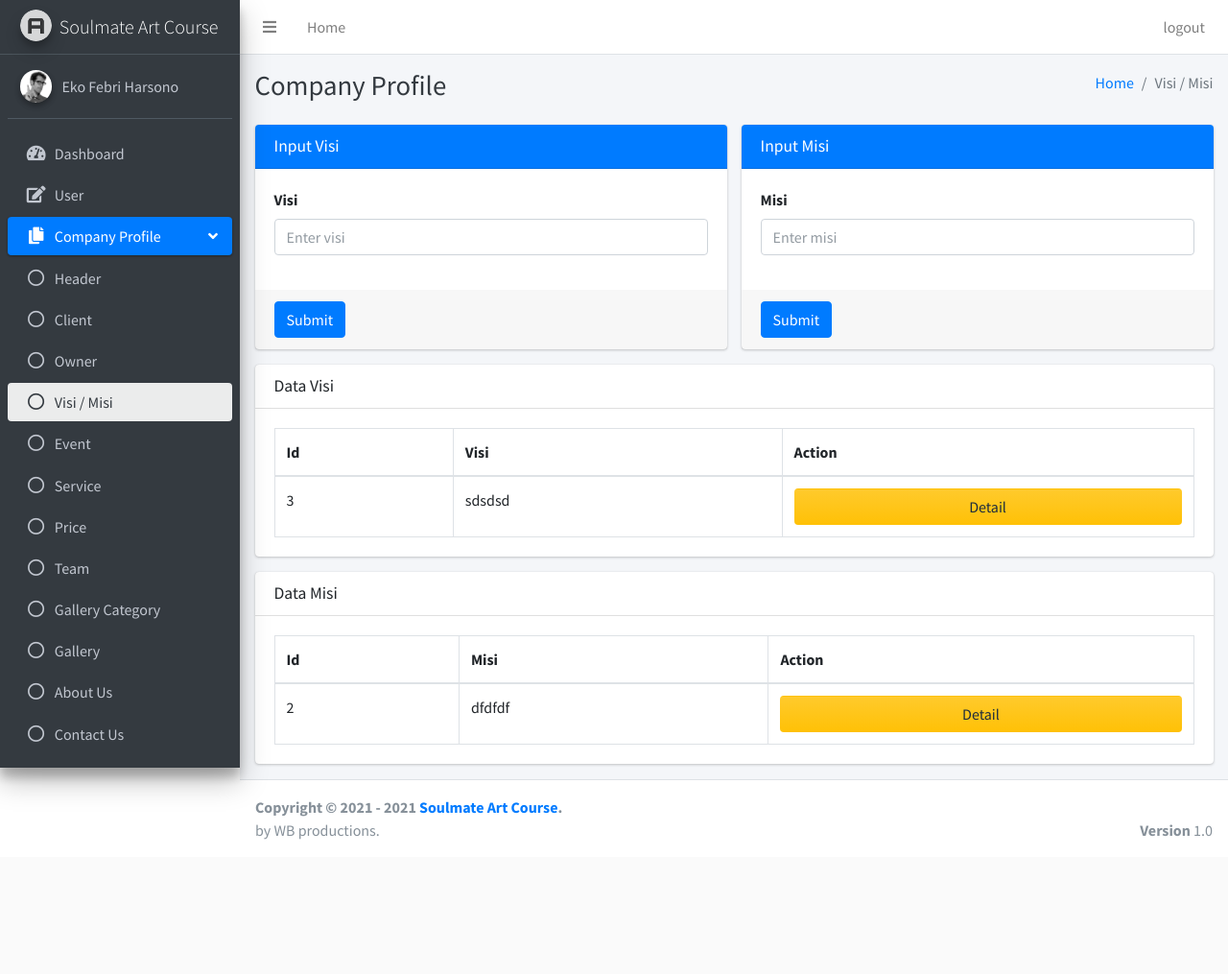
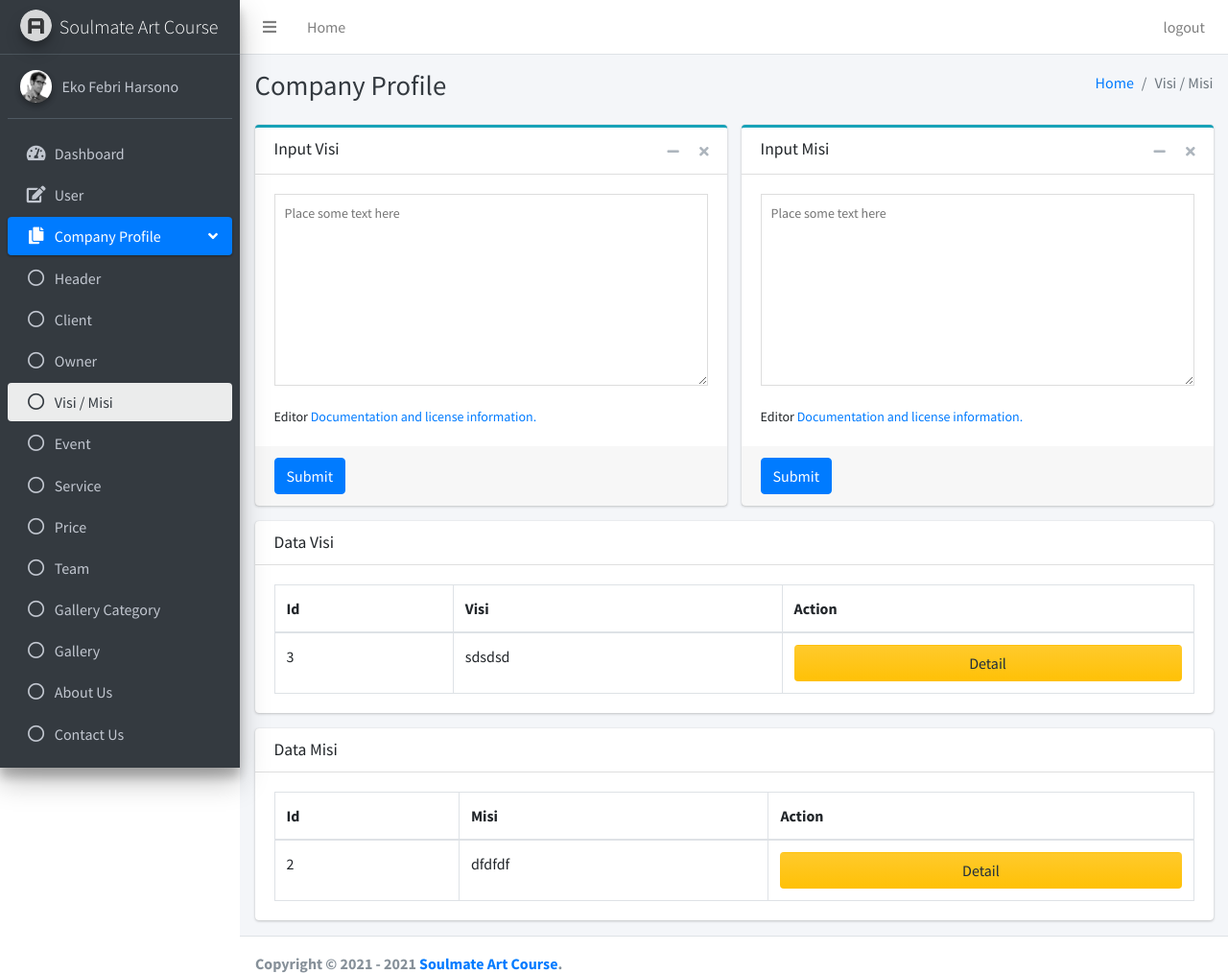
Before and after one commit to ekofebriharsono/Admin-Soulmate-Art-Course, a PHP site: page /Admin-Soulmate-Art-Course/pages/companyProfile/visimisi.php in a window 1280 px wide. Shown: the top 1015 px of the page at 96% size. Before the commit the page ends 875 px from the top, so only its background shows below. Run offline with PHP 8.4, Linux system fonts and the light colour scheme; a user stored in the database is signed in; data comes from the database, SQL or seed files in the repository; some libraries are stand-ins or nearby versions.

Commit message:
fix visi misi

```diff
--- a/pages/companyProfile/visimisi.php
+++ b/pages/companyProfile/visimisi.php
@@ -25,6 +25,8 @@
         <link rel="stylesheet" href="../../plugins/toastr/toastr.min.css">
         <!-- Theme style -->
         <link rel="stylesheet" href="../../dist/css/adminlte.min.css">
+        <!-- summernote -->
+        <link rel="stylesheet" href="../../plugins/summernote/summernote-bs4.css">
         <!-- Google Font: Source Sans Pro -->
         <link href="https://fonts.googleapis.com/css?family=Source+Sans+Pro:300,400,400i,700" rel="stylesheet">
     </head>
@@ -63,53 +65,74 @@
                         <!-- Main row -->
                         <div class="row">
                             <div class="col-md-6">
-                                <!-- general form elements -->
-                                <div class="card card-primary">
+                                <div class="card card-outline card-info">
                                     <div class="card-header">
-                                        <h3 class="card-title">Input Visi</h3>
+                                        <h3 class="card-title">
+                                            Input Visi
+                                        </h3>
+                                        <!-- tools box -->
+                                        <div class="card-tools">
+                                            <button type="button" class="btn btn-tool btn-sm" data-card-widget="collapse" data-toggle="tooltip" title="Collapse">
+                                                <i class="fas fa-minus"></i></button>
+                                            <button type="button" class="btn btn-tool btn-sm" data-card-widget="remove" data-toggle="tooltip" title="Remove">
+                                                <i class="fas fa-times"></i></button>
+                                        </div>
+                                        <!-- /. tools -->
                                     </div>
                                     <!-- /.card-header -->
-                                    <!-- form start -->
                                     <form role="form" method="POST" action="../../php/companyProfile/visiMisiActions.php">
-                                        <div class="card-body">
-                                            <div class="form-group">
-                                                <label for="exampleInputEmail1">Visi</label>
-                                                <input type="text" class="form-control" name="visi" placeholder="Enter visi" required>
+
+                                        <div class="card-body pad">
+                                            <div class="mb-3">
+                                                <textarea class="textarea" name="visi" placeholder="Place some text here" style="width: 100%; height: 200px; font-size: 14px; line-height: 18px; border: 1px solid #dddddd; padding: 10px;"></textarea>
+
+
                                             </div>
+                                            <p class="text-sm mb-0">
+                                                Editor <a href="https://github.com/summernote/summernote">Documentation and license
+                                                    information.</a>
+                                            </p>
                                         </div>
-                                        <!-- /.card-body -->
-
                                         <div class="card-footer">
                                             <button type="submit" class="btn btn-primary" name="submitInsertVisi">Submit</button>
                                         </div>
                                     </form>
                                 </div>
-                                <!-- /.card -->
                             </div>
-
                             <div class="col-md-6">
-                                <!-- general form elements -->
-                                <div class="card card-primary">
+                                <div class="card card-outline card-info">
                                     <div class="card-header">
-                                        <h3 class="card-title">Input Misi</h3>
+                                        <h3 class="card-title">
+                                            Input Misi
+                                        </h3>
+                                        <!-- tools box -->
+                                        <div class="card-tools">
+                                            <button type="button" class="btn btn-tool btn-sm" data-card-widget="collapse" data-toggle="tooltip" title="Collapse">
+                                                <i class="fas fa-minus"></i></button>
+                                            <button type="button" class="btn btn-tool btn-sm" data-card-widget="remove" data-toggle="tooltip" title="Remove">
+                                                <i class="fas fa-times"></i></button>
+                                        </div>
+                                        <!-- /. tools -->
                                     </div>
                                     <!-- /.card-header -->
-                                    <!-- form start -->
                                     <form role="form" method="POST" action="../../php/companyProfile/visiMisiActions.php">
-                                        <div class="card-body">
-                                            <div class="form-group">
-                                                <label for="exampleInputEmail1">Misi</label>
-                                                <input type="text" class="form-control" name="misi" placeholder="Enter misi" required>
+
+                                        <div class="card-body pad">
+                                            <div class="mb-3">
+                                                <textarea class="textarea" name="misi" placeholder="Place some text here" style="width: 100%; height: 200px; font-size: 14px; line-height: 18px; border: 1px solid #dddddd; padding: 10px;"></textarea>
+
+
                                             </div>
+                                            <p class="text-sm mb-0">
+                                                Editor <a href="https://github.com/summernote/summernote">Documentation and license
+                                                    information.</a>
+                                            </p>
                                         </div>
-                                        <!-- /.card-body -->
-
                                         <div class="card-footer">
                                             <button type="submit" class="btn btn-primary" name="submitInsertMisi">Submit</button>
                                         </div>
                                     </form>
                                 </div>
-                                <!-- /.card -->
                             </div>
                         </div>
 
@@ -297,6 +320,8 @@
         <script src="../../dist/js/adminlte.min.js"></script>
         <!-- AdminLTE for demo purposes -->
         <script src="../../dist/js/demo.js"></script>
+        <!-- Summernote -->
+        <script src="../../plugins/summernote/summernote-bs4.min.js"></script>
         <!-- DataTables -->
         <script src="../../plugins/datatables/jquery.dataTables.min.js"></script>
         <script src="../../plugins/datatables-bs4/js/dataTables.bootstrap4.min.js"></script>
@@ -304,6 +329,10 @@
         <script src="../../plugins/datatables-responsive/js/responsive.bootstrap4.min.js"></script>
 
         <script>
+            $(function() {
+                // Summernote
+                $('.textarea').summernote()
+            })
             $(function() {
 
                 $("#example1").DataTable({
```
